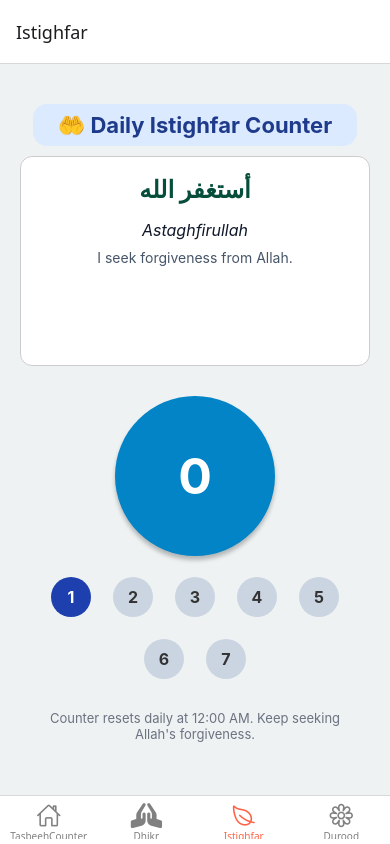
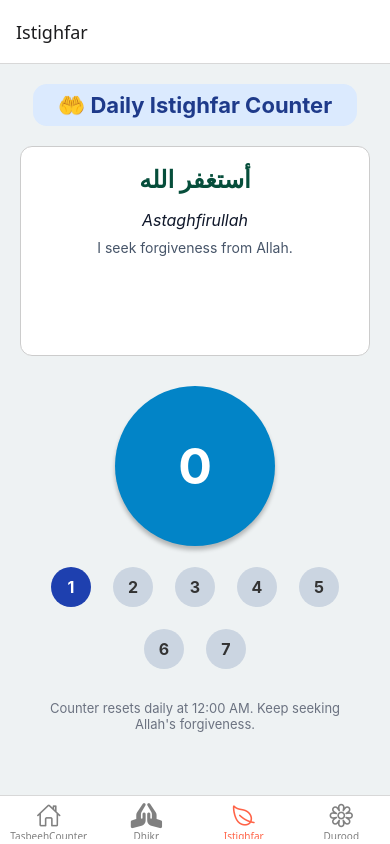
Before and after one commit to MHHJisan/TasbeehCounter, a React Native app: screen /Istighfar in a window 390 px wide. Built offline with nearby package versions, Linux system fonts and the light colour scheme.

Commit message:
css change is istighfar screen

```diff
--- a/screens/IstighfarScreen.js
+++ b/screens/IstighfarScreen.js
@@ -147,7 +147,7 @@ const styles = StyleSheet.create({
   container: {
     flex: 1,
     backgroundColor: "#eef2f3",
-    paddingTop: 40,
+    paddingTop: 20,
     alignItems: "center",
     paddingHorizontal: 20,
   },
@@ -155,7 +155,7 @@ const styles = StyleSheet.create({
     fontSize: 22,
     fontWeight: "700",
     color: "#1e3a8a",
-    marginBottom: 10,
+    marginBottom: 20,
     backgroundColor: "#dbeafe",
     paddingVertical: 8,
     paddingHorizontal: 25,
```
